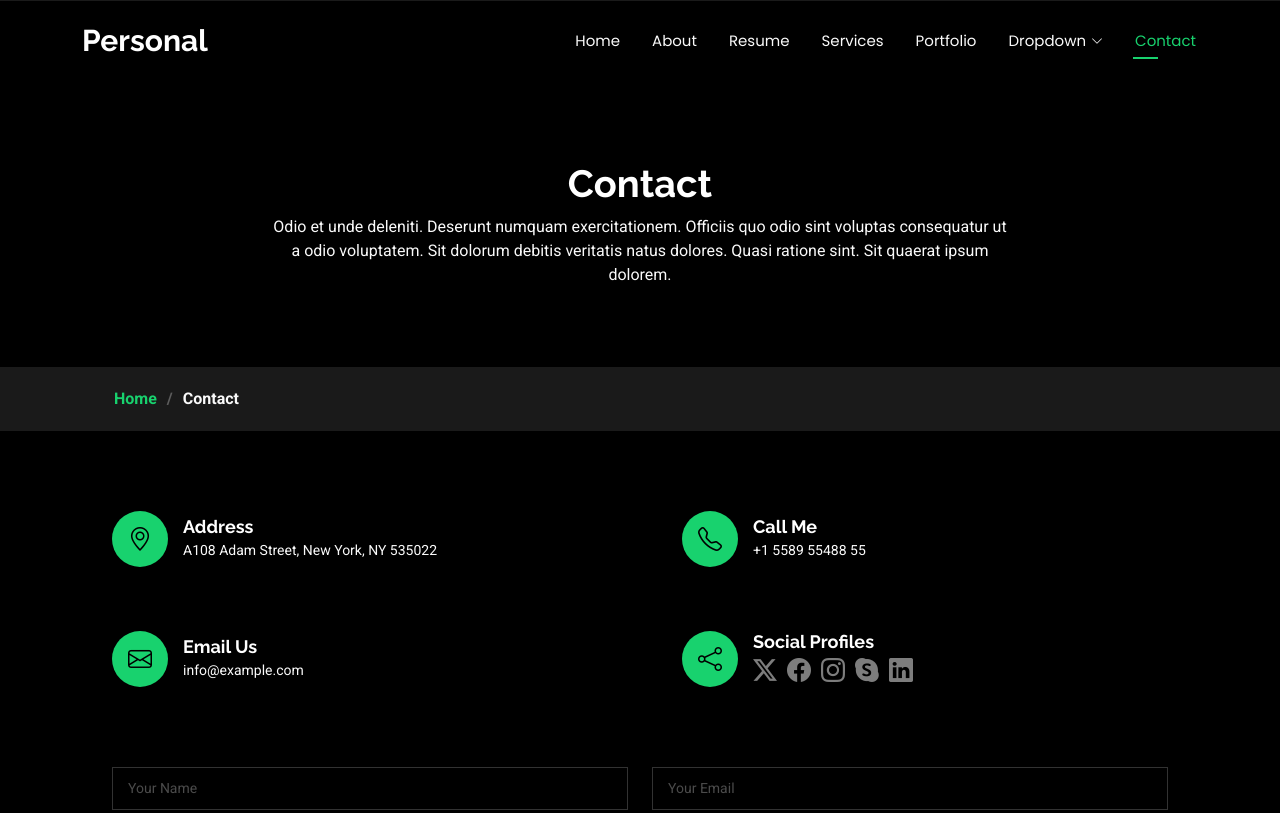
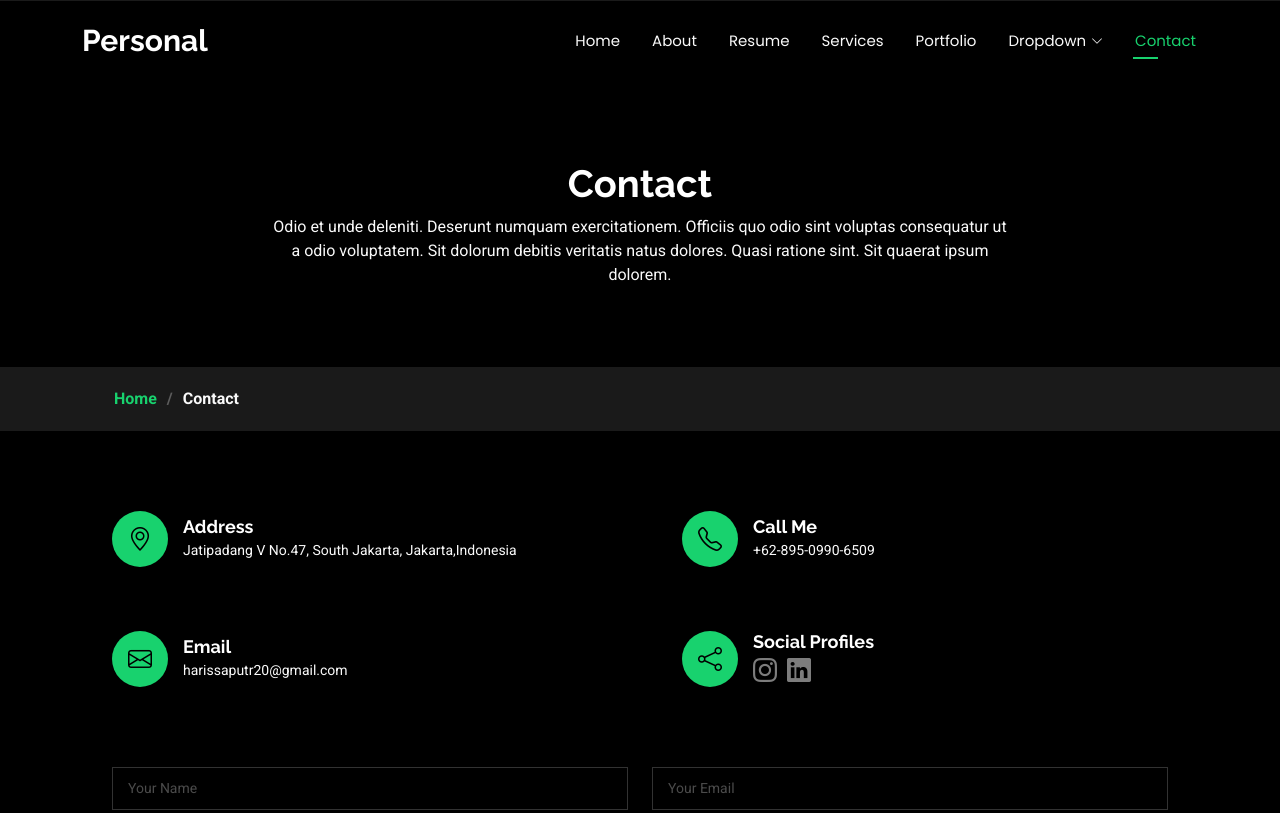
Before and after one commit to Harispoco/Harispoco.github.io, a plain HTML site: page contact.html in a window 1280 px wide. Shown: the top 813 px of the page. Drawn offline with Linux system fonts and the light colour scheme.

Commit message:
contact1

```diff
--- a/contact.html
+++ b/contact.html
@@ -115,7 +115,7 @@
               <i class="icon bi bi-geo-alt flex-shrink-0"></i>
               <div>
                 <h3>Address</h3>
-                <p>A108 Adam Street, New York, NY 535022</p>
+                <p>Jatipadang V No.47, South Jakarta, Jakarta,Indonesia</p>
               </div>
             </div>
           </div><!-- End Info Item -->
@@ -125,7 +125,7 @@
               <i class="icon bi bi-telephone flex-shrink-0"></i>
               <div>
                 <h3>Call Me</h3>
-                <p>+1 5589 55488 55</p>
+                <p>+62-895-0990-6509</p>
               </div>
             </div>
           </div><!-- End Info Item -->
@@ -134,8 +134,8 @@
             <div class="info-item d-flex align-items-center" data-aos="fade-up" data-aos-delay="400">
               <i class="icon bi bi-envelope flex-shrink-0"></i>
               <div>
-                <h3>Email Us</h3>
-                <p>info@example.com</p>
+                <h3>Email</h3>
+                <p>harissaputr20@gmail.com</p>
               </div>
             </div>
           </div><!-- End Info Item -->
@@ -146,11 +146,8 @@
               <div>
                 <h3>Social Profiles</h3>
                 <div class="social-links">
-                  <a href="#"><i class="bi bi-twitter-x"></i></a>
-                  <a href="#"><i class="bi bi-facebook"></i></a>
-                  <a href="#"><i class="bi bi-instagram"></i></a>
-                  <a href="#"><i class="bi bi-skype"></i></a>
-                  <a href="#"><i class="bi bi-linkedin"></i></a>
+                 <a href="http://Instagram.com/haris.ox"><i class="bi bi-instagram"></i></a>
+                 <a href="https://www.linkedin.com/in/haris-saputra-1b4807245"><i class="bi bi-linkedin"></i></a>
                 </div>
               </div>
             </div>
```
Also changed, not shown: about.html (+1 -1 lines).
